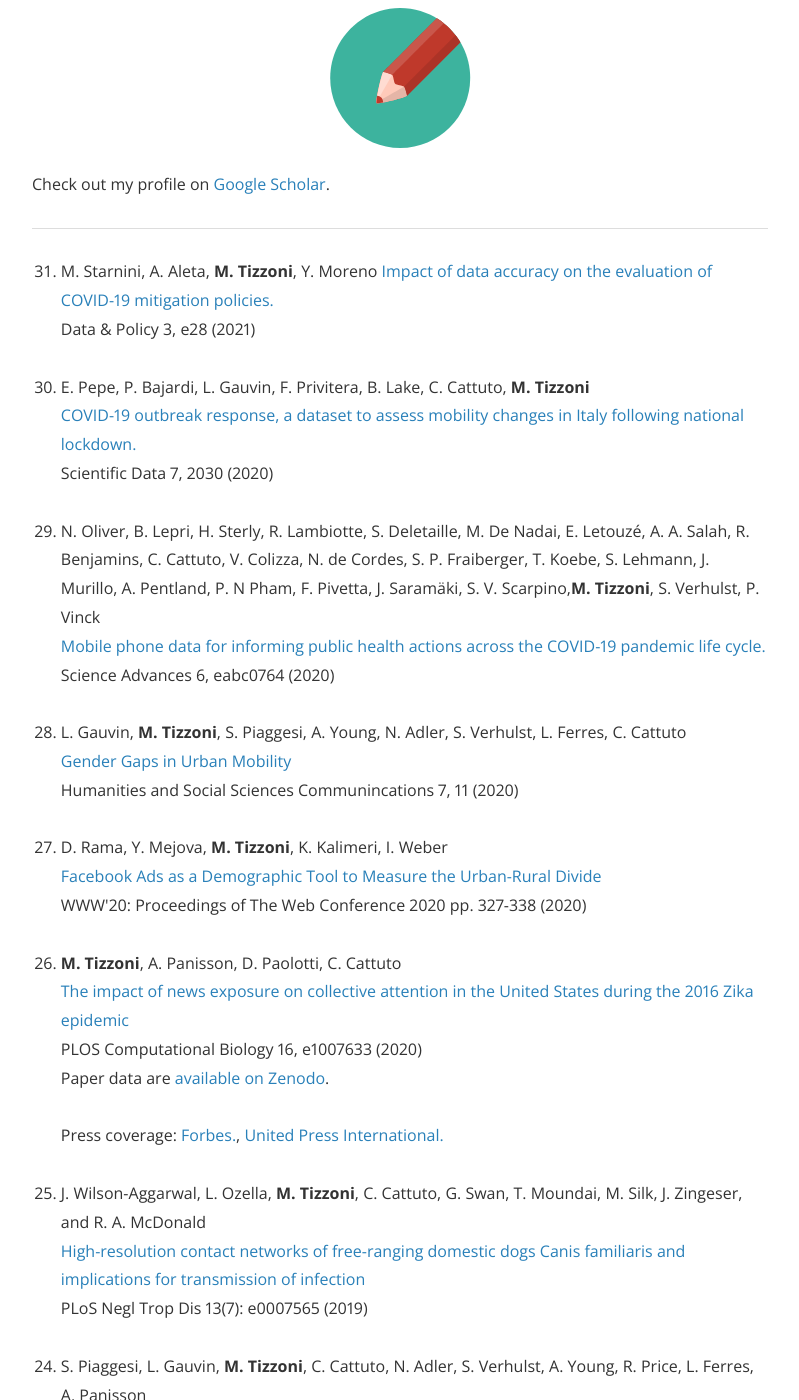
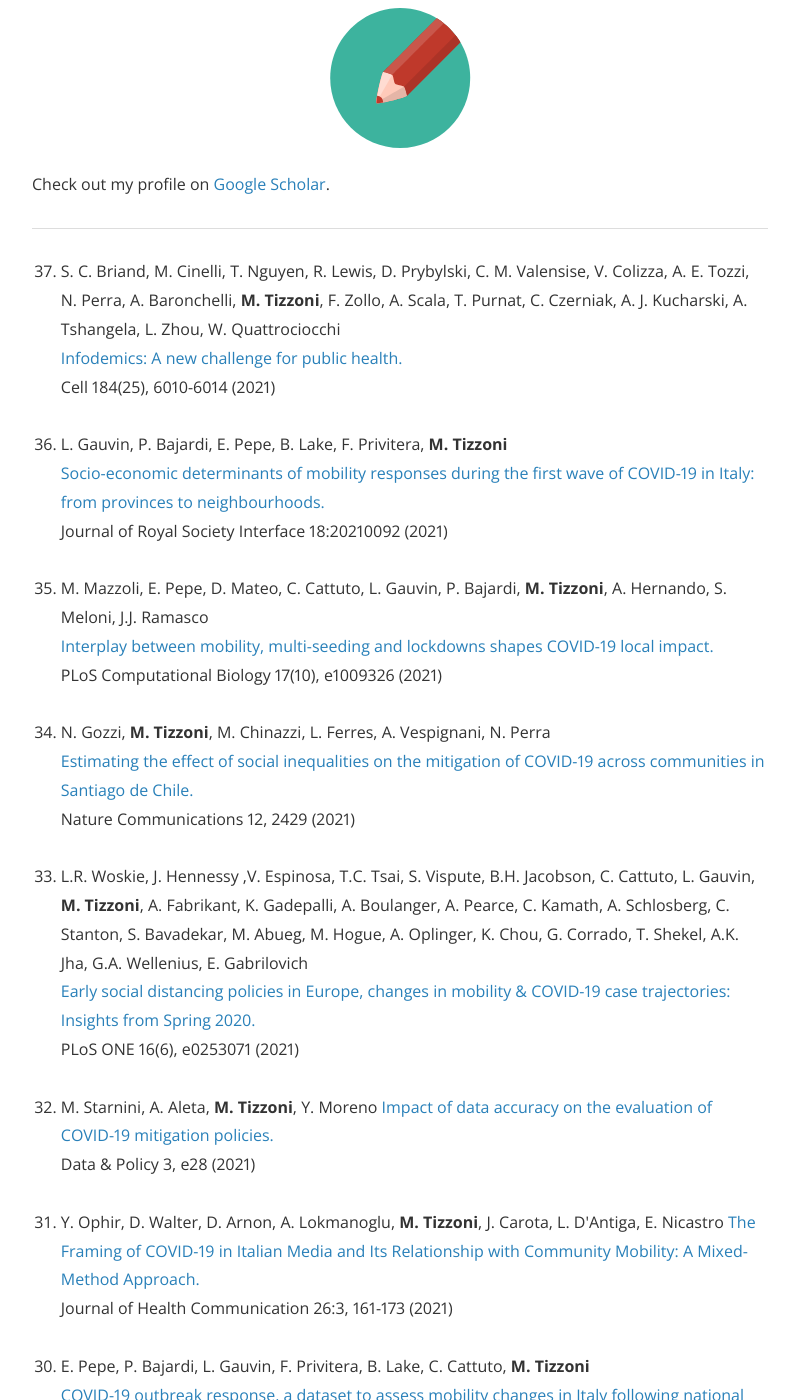
Before and after one commit to micheletizzoni/micheletizzoni.github.io, a Jekyll site: the page built from 3_publications.md, in a window 1280 px wide and 1400 px high, scrolled down 207 px. Shown: the whole window, without its empty margins (240-1039 px from the left). Built offline with Jekyll 4.4.1, drawn with Linux system fonts in a browser that asks for light colours; nearby versions of some CDN libraries.

Commit message:
Update 3_publications.md

```diff
--- a/3_publications.md
+++ b/3_publications.md
@@ -13,10 +13,41 @@ Check out my profile on [Google Scholar](https://scholar.google.it/citations?use
 
 <ol reversed>
 
+<li>S. C. Briand, M. Cinelli, T. Nguyen, R. Lewis, D. Prybylski, C. M. Valensise, V. Colizza, A. E. Tozzi, N. Perra, A. Baronchelli, <strong>M. Tizzoni</strong>, F. Zollo, A. Scala, T. Purnat, C. Czerniak, A. J. Kucharski, A. Tshangela, L. Zhou, W. Quattrociocchi<br>
+<a href="https://www.sciencedirect.com/science/article/pii/S0092867421012861">Infodemics: A new challenge for public health.</a><br>
+Cell 184(25), 6010-6014 (2021)<br>
+<br>
+
+<li>L. Gauvin, P. Bajardi, E. Pepe, B. Lake, F. Privitera, <strong>M. Tizzoni</strong><br>
+<a href="https://royalsocietypublishing.org/doi/10.1098/rsif.2021.0092">Socio-economic determinants of mobility responses during the first wave of COVID-19 in Italy: from provinces to neighbourhoods.</a><br>
+Journal of Royal Society Interface 18:20210092 (2021)<br>
+<br>
+
+
+
+<li>M. Mazzoli, E. Pepe, D. Mateo, C. Cattuto, L. Gauvin, P. Bajardi, <strong>M. Tizzoni</strong>, A. Hernando, S. Meloni, J.J. Ramasco<br>
+<a href="https://journals.plos.org/ploscompbiol/article?id=10.1371/journal.pcbi.1009326">Interplay between mobility, multi-seeding and lockdowns shapes COVID-19 local impact.</a><br>
+PLoS Computational Biology 17(10), e1009326 (2021)<br>
+<br>
+
+<li>N. Gozzi, <strong>M. Tizzoni</strong>, M. Chinazzi, L. Ferres, A. Vespignani, N. Perra<br>
+<a href="https://www.nature.com/articles/s41597-020-00575-2">Estimating the effect of social inequalities on the mitigation of COVID-19 across communities in Santiago de Chile.</a><br>
+Nature Communications 12, 2429 (2021)<br>
+<br>
+
+<li>L.R. Woskie, J. Hennessy ,V. Espinosa, T.C. Tsai, S. Vispute, B.H. Jacobson, C. Cattuto, L. Gauvin, <strong>M. Tizzoni</strong>, A. Fabrikant, K. Gadepalli, A. Boulanger, A. Pearce, C. Kamath, A. Schlosberg, C. Stanton, S. Bavadekar, M. Abueg, M. Hogue, A. Oplinger, K. Chou, G. Corrado, T. Shekel, A.K. Jha, G.A. Wellenius, E. Gabrilovich<br>
+<a href="https://journals.plos.org/plosone/article?id=10.1371/journal.pone.0253071">Early social distancing policies in Europe, changes in mobility & COVID-19 case trajectories: Insights from Spring 2020.</a><br>
+PLoS ONE 16(6), e0253071 (2021)<br>
+<br>
+
   <li>M. Starnini, A. Aleta, <strong>M. Tizzoni</strong>, Y. Moreno
 <a href="https://www.cambridge.org/core/journals/data-and-policy/article/impact-of-data-accuracy-on-the-evaluation-of-covid19-mitigation-policies/">Impact of data accuracy on the evaluation of COVID-19 mitigation policies.</a><br>
 Data & Policy 3, e28 (2021)<br>
 <br>
+
+  <li>Y. Ophir, D. Walter, D. Arnon, A. Lokmanoglu, <strong>M. Tizzoni</strong>, J. Carota, L. D'Antiga, E. Nicastro
+  <a href="https://www.tandfonline.com/doi/full/10.1080/10810730.2021.1899344">The Framing of COVID-19 in Italian Media and Its Relationship with Community Mobility: A Mixed-Method Approach.</a><br> Journal of Health Communication 26:3, 161-173 (2021)<br>
+  <br>
 
   <li>E. Pepe, P. Bajardi, L. Gauvin, F. Privitera, B. Lake, C. Cattuto, <strong>M. Tizzoni</strong><br>
   <a href="https://www.nature.com/articles/s41597-020-00575-2">COVID-19 outbreak response, a dataset to assess mobility changes in Italy following national lockdown.</a><br>
```
